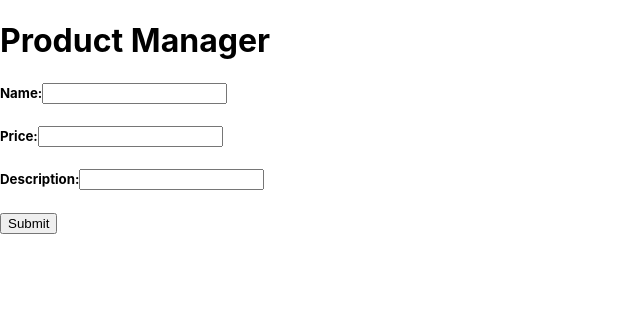
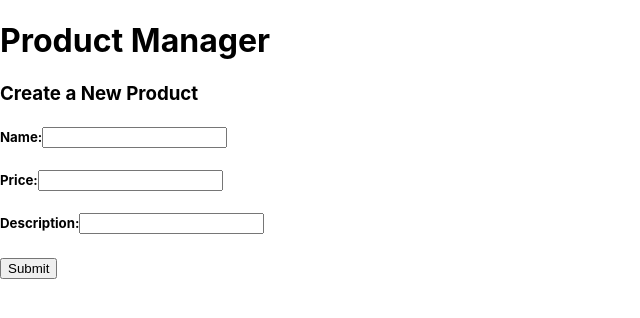
Before and after one commit to alexandervice/codingdojo-mern, a React (Create React App) app in the folder full-stack-mern/product-manager-part1/client/: page / in a window 1280 px wide. Shown: the top 318 px of the page, without its empty margins (0-640 px from the left). Built offline with nearby package versions, Linux system fonts and the light colour scheme.

Commit message:
Update ProductForm.jsx

```diff
--- a/full-stack-mern/product-manager-part1/client/src/components/ProductForm.jsx
+++ b/full-stack-mern/product-manager-part1/client/src/components/ProductForm.jsx
@@ -32,6 +32,7 @@ const ProductForm= () => {
 
   return (
     <div>
+      <h3>Create a New Product</h3>
       <form onSubmit={onSubmitHandler}>
         <h5>
           <label htmlFor="name">Name:</label>
```
